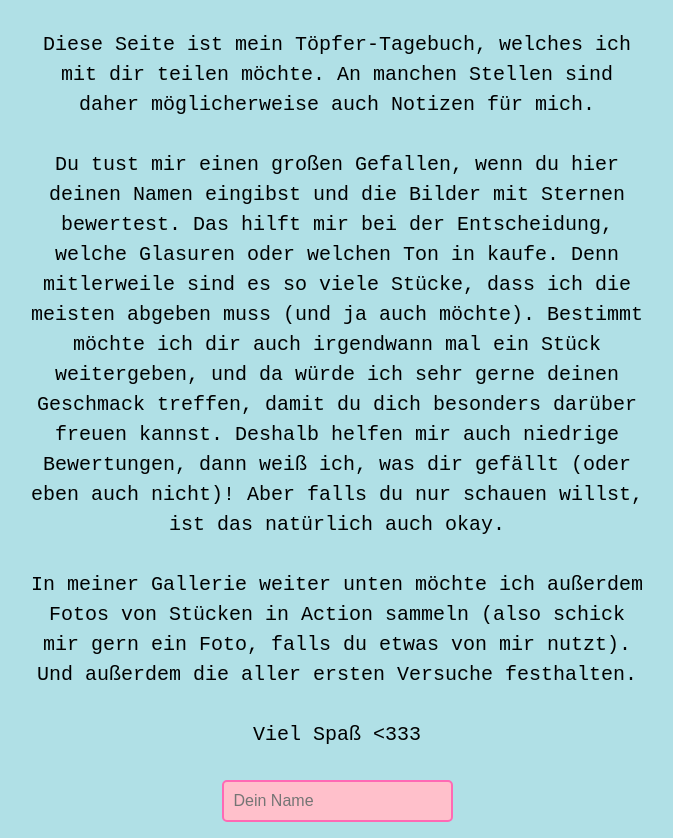
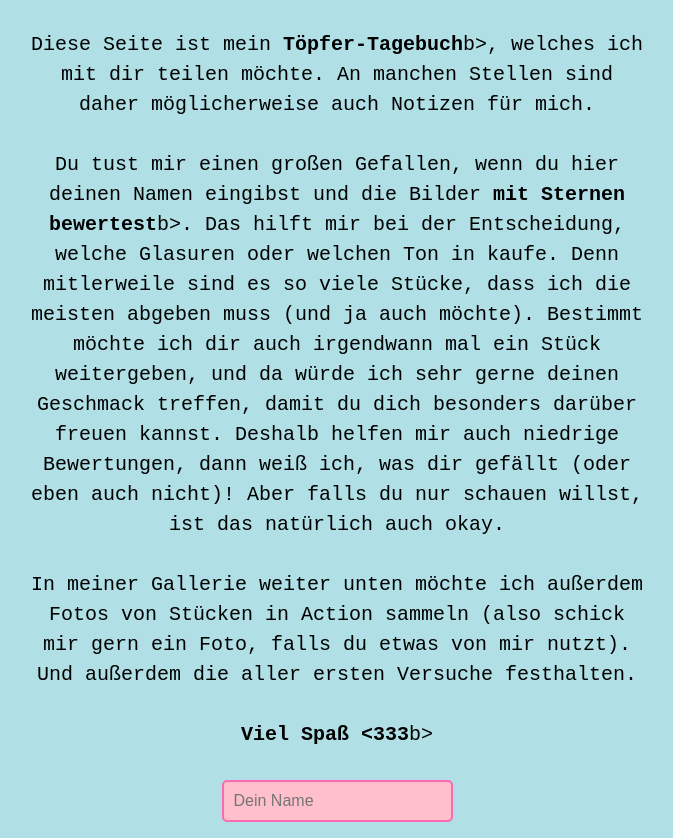
Before and after one commit to spirulina1410-cloud/Toepfer-Ecke, a plain HTML site: page index.html in a window 1280 px wide. Shown: the part 114-952 px from the top of the page, without its empty margins (303-976 px from the left). Drawn offline with nearby package versions, Linux system fonts and the light colour scheme; no server answers.

Commit message:
Bold important phrases in index.html
Emphasize key phrases in the text with bold formatting.

```diff
--- a/index.html
+++ b/index.html
@@ -194,11 +194,11 @@ input {
 
 <p>
 
-Diese Seite ist mein Töpfer-Tagebuch, welches ich mit dir teilen möchte.
+Diese Seite ist mein <b>Töpfer-Tagebuch</b>b>, welches ich mit dir teilen möchte.
 An manchen Stellen sind daher möglicherweise auch Notizen für mich.<br><br>
 
 Du tust mir einen großen Gefallen, wenn du hier deinen Namen eingibst
-und die Bilder mit Sternen bewertest. Das hilft mir bei der Entscheidung,
+und die Bilder <b>mit Sternen bewertest</b>b>. Das hilft mir bei der Entscheidung,
 welche Glasuren oder welchen Ton in kaufe. Denn mitlerweile sind es so
 viele Stücke, dass ich die meisten abgeben muss (und ja auch möchte).
 Bestimmt möchte ich dir auch irgendwann mal ein Stück weitergeben, und da würde ich
@@ -211,7 +211,7 @@ In meiner Gallerie weiter unten möchte ich außerdem Fotos von Stücken in Acti
 (also schick mir gern ein Foto, falls du etwas von mir nutzt).
 Und außerdem die aller ersten Versuche festhalten.<br><br>
 
-Viel Spaß &lt;333
+<b>Viel Spaß &lt;333</b>b>
 
 </p>
 
```
